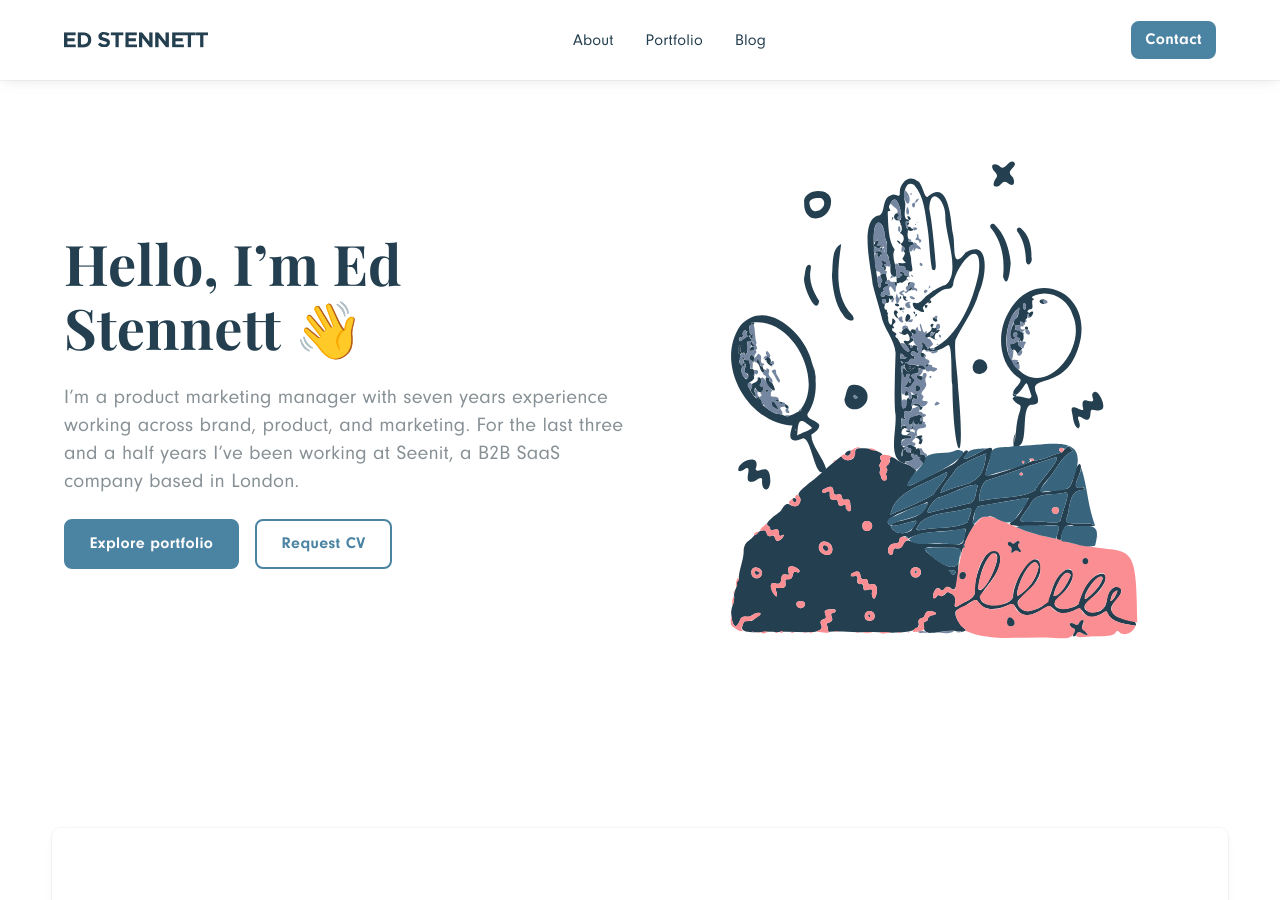
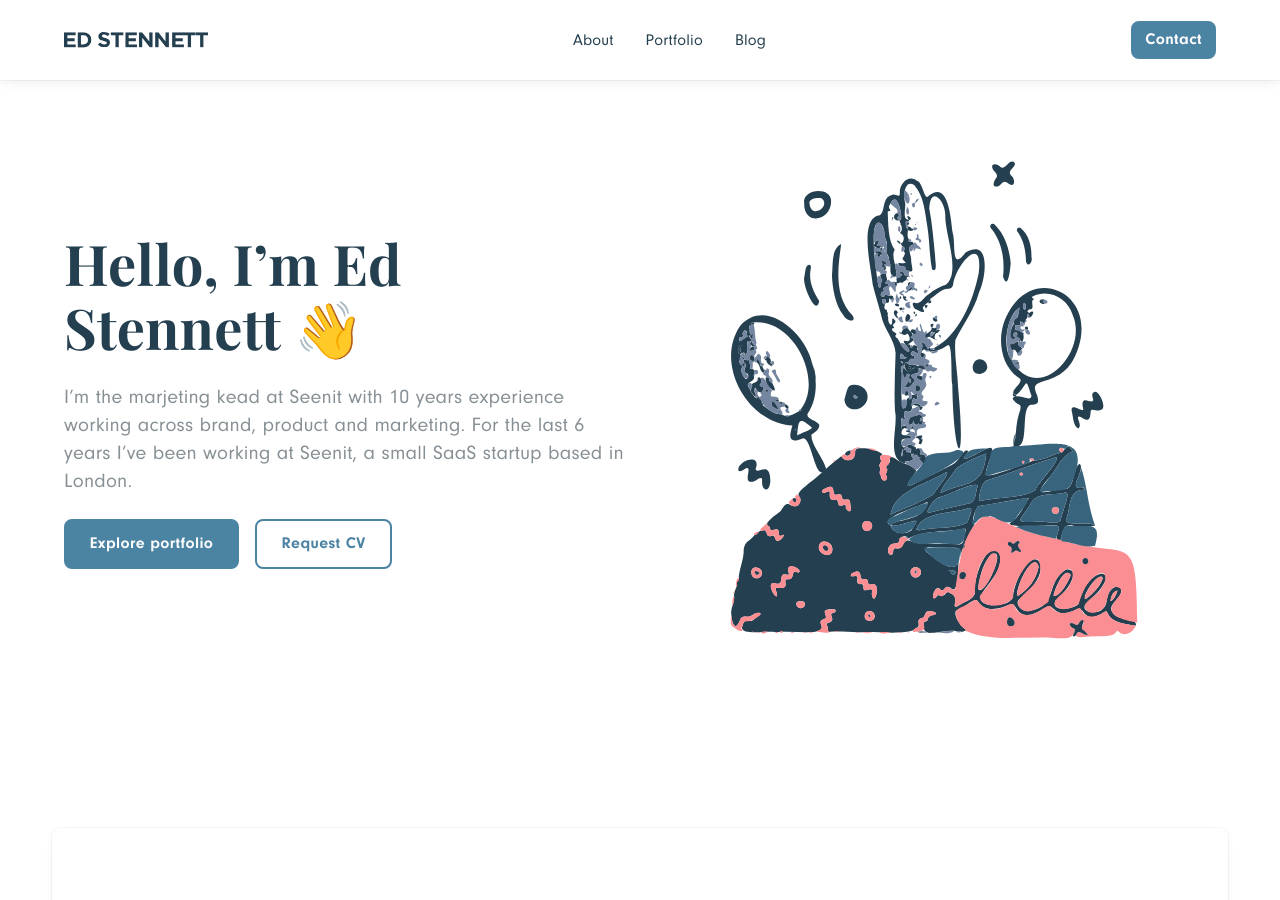
Before and after one commit to edstennettackee/edstennett, a Jekyll site: the page built from index.html, in a window 1280 px wide and 900 px high. Built offline with Jekyll 4.4.1, drawn with Linux system fonts in a browser that asks for light colours.

Commit message:
Updated 1 file via CloudCannon.

```diff
--- a/index.html
+++ b/index.html
@@ -1,8 +1,8 @@
 ---
 title: Home
 description: >-
-  I’m a product marketing manager at Seenit with 7 years experience working
-  across brand, product and marketing. For the last 3 and a half years I’ve been
+  I’m the marjeting kead at Seenit with 10 years experience working
+  across brand, product and marketing. For the last 6 years I’ve been
   working at Seenit, a small SaaS startup based in London.
 image: /assets/images/og-main.png
 first_panels:
@@ -62,7 +62,7 @@ first_panels:
                     <h1 class="headline">Hello, I’m Ed Stennett 👋</h1>
                 </div>
                 <p class="body-2 editable">
-                	I&rsquo;m a product marketing manager with seven years experience working across brand, product, and marketing. For the last three and a half years I&rsquo;ve been working at Seenit, a B2B SaaS company based in London.
+                	I’m the marjeting kead at Seenit with 10 years experience working across brand, product and marketing. For the last 6 years I’ve been working at Seenit, a small SaaS startup based in London.
                 </p>
                 <div class="button-group">
                     <a class="button brand editable" href="/portfolio/">Explore portfolio</a>
```
